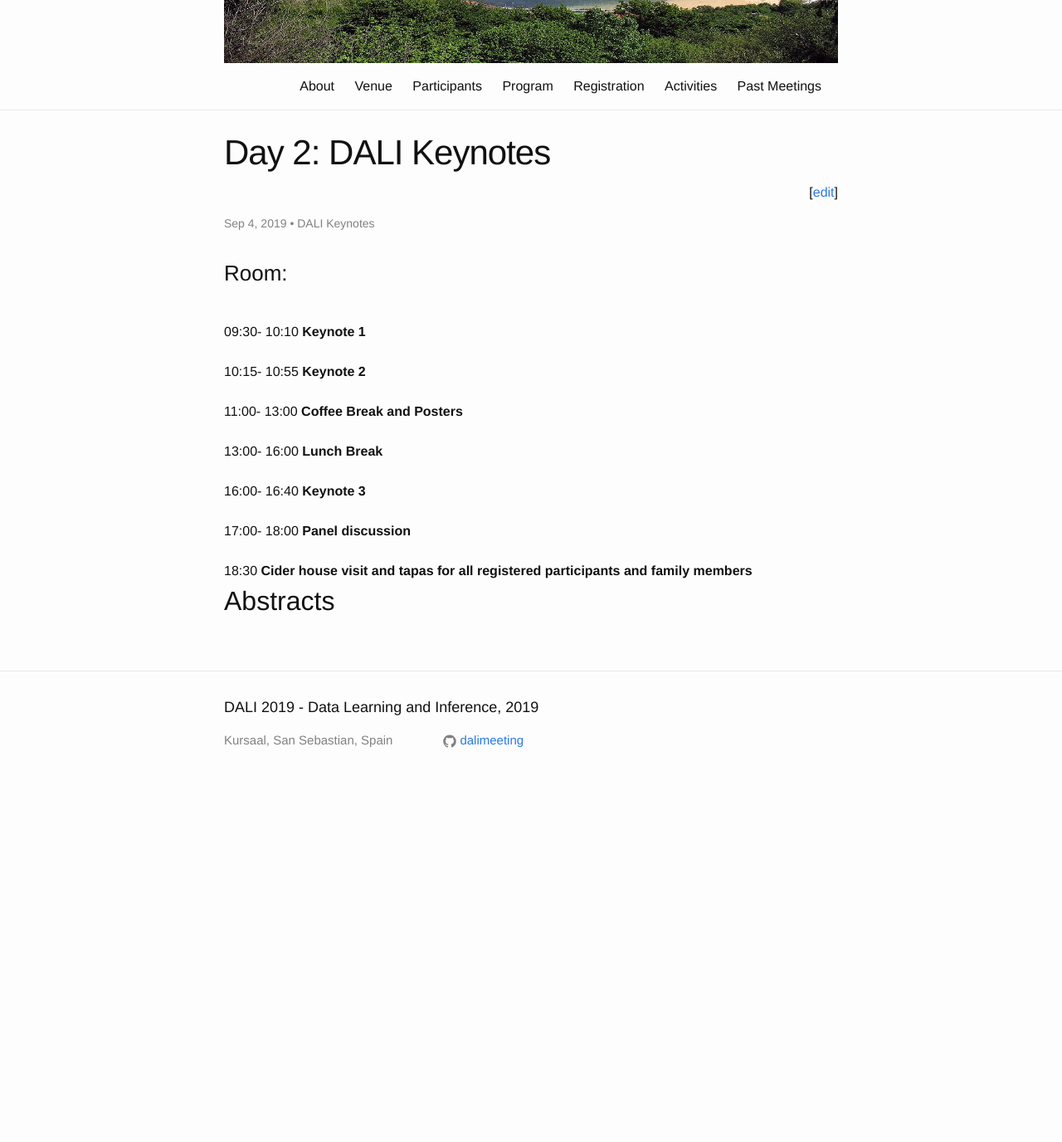
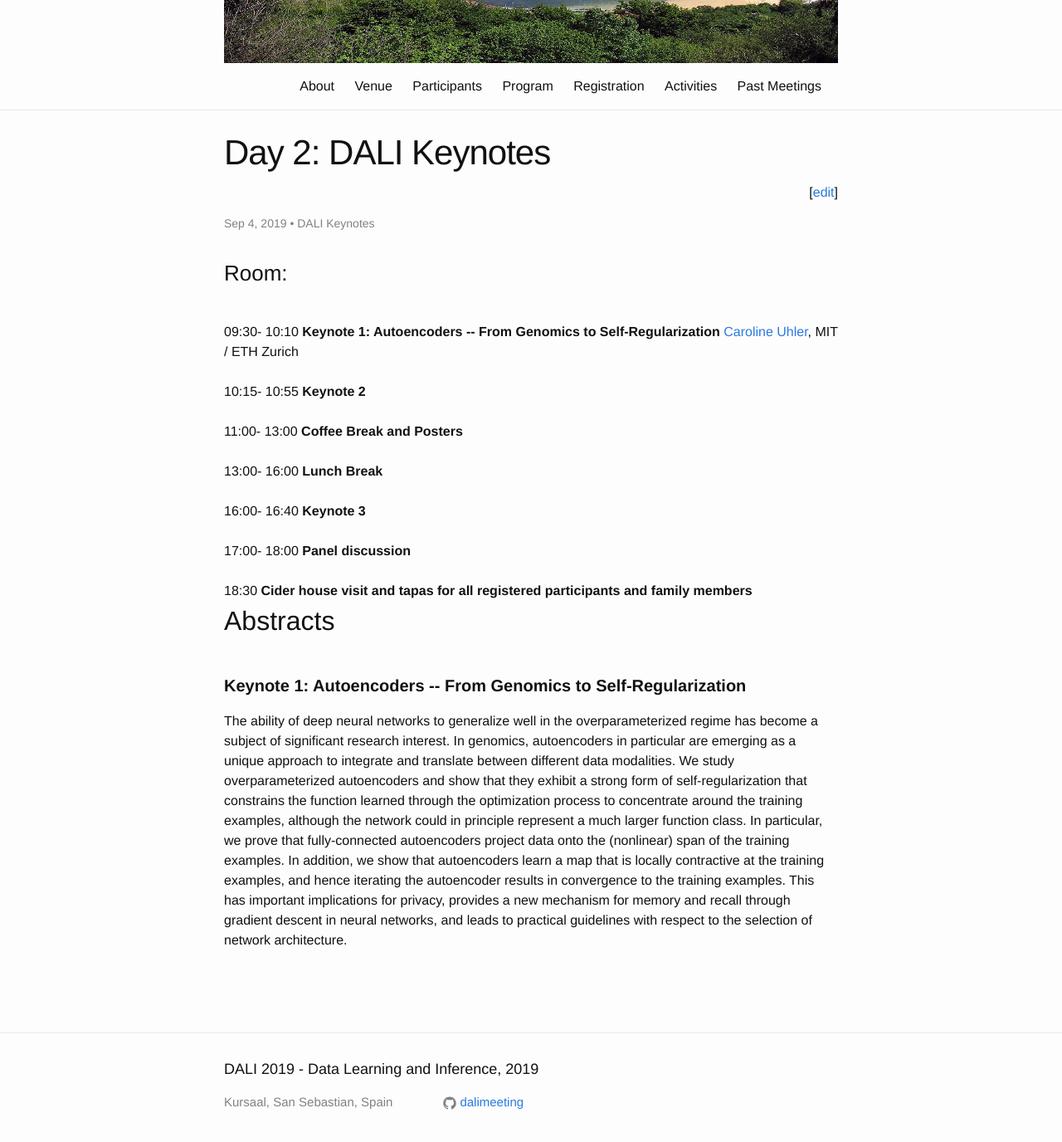
Before and after one commit to dalimeeting/dalimeeting.github.io, a Jekyll site: the page built from _posts/2019-09-04-day-2.md, in a window 1280 px wide and 1400 px high, scrolled down 275 px. Shown: the top 1376 px of the window at 83% size. Built offline with Jekyll 4.4.1, drawn with Linux system fonts in a browser that asks for light colours; before the commit the page ends 1239 px from its top, so only the background shows below that.

Commit message:
added keynote 1

```diff
--- a/_posts/2019-09-04-day-2.md
+++ b/_posts/2019-09-04-day-2.md
@@ -5,13 +5,28 @@ layout: singletrack
 room: ""
 show_abstracts: true
 talks:
-- title: "Keynote 1"
-#  author:
-#  - family: Surname
-#    given: Jimmy
-#    institute: Institue
-#    url: https://slideurl.com
-#  abstract: ""
+- title: "Keynote 1: Autoencoders -- From Genomics to Self-Regularization"
+  author:
+  - family: Uhler
+    given: Caroline
+    institute: MIT / ETH Zurich
+    url: https://www.carolineuhler.com/
+  abstract: "The ability of deep neural networks to generalize well in the
+overparameterized regime has become a subject of significant research
+interest. In genomics, autoencoders in particular are emerging as a unique
+approach to integrate and translate between different data modalities. We
+study overparameterized autoencoders and show that they exhibit a strong
+form of self-regularization that constrains the function learned through
+the optimization process to concentrate around the training examples,
+although the network could in principle represent a much larger function
+class. In particular, we prove that fully-connected autoencoders project
+data onto the (nonlinear) span of the training examples. In addition, we
+show that autoencoders learn a map that is locally contractive at the
+training examples, and hence iterating the autoencoder results in
+convergence to the training examples. This has important implications for
+privacy, provides a new mechanism for memory and recall through gradient
+descent in neural networks, and leads to practical guidelines with respect
+to the selection of network architecture."
   start: "09:30"
   end: "10:10"
 #  youtube:
```
